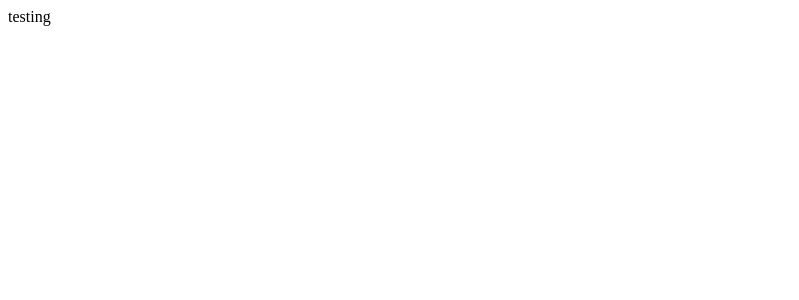
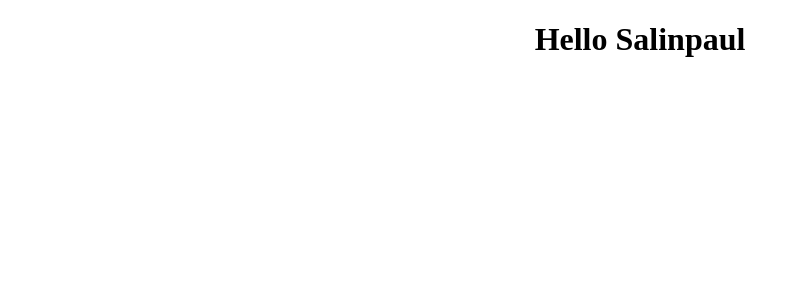
Before and after one commit to salinpaul94/React-baiscs, a React (Create React App) app: page / in a window 1280 px wide. Shown: the top 300 px of the page, without its empty margins (0-799 px from the left). Built offline with nearby package versions, Linux system fonts and the light colour scheme.

Commit message:
functional component

```diff
--- /dev/null
+++ b/src/App.css
@@ -0,0 +1,3 @@
+.App {
+    text-align: center;
+}
--- a/src/App.tsx
+++ b/src/App.tsx
@@ -1,9 +1,11 @@
 import React from 'react';
+import './App.css';
+import Greet from './components/Greet';
 
 function App() {
   return (
     <div className="App">
-      testing
+      <Greet/>
     </div>
   );
 }
--- /dev/null
+++ b/src/components/Greet.tsx
@@ -0,0 +1,4 @@
+import React from "react";
+const Greet = () => <h1>Hello Salinpaul</h1>
+
+export default Greet;
```
